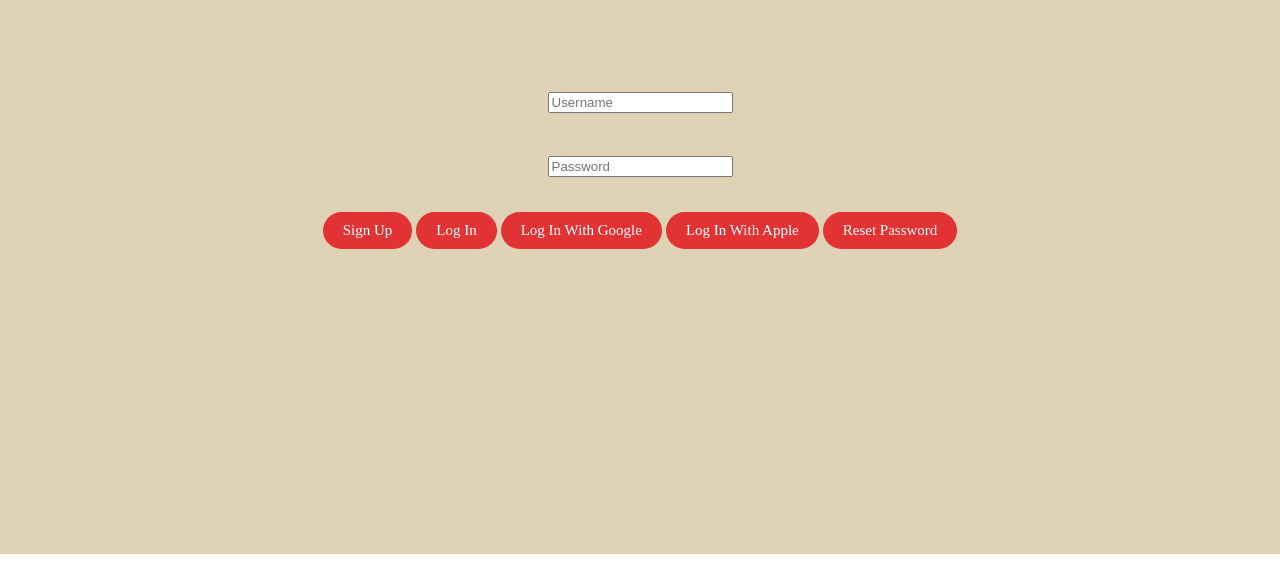
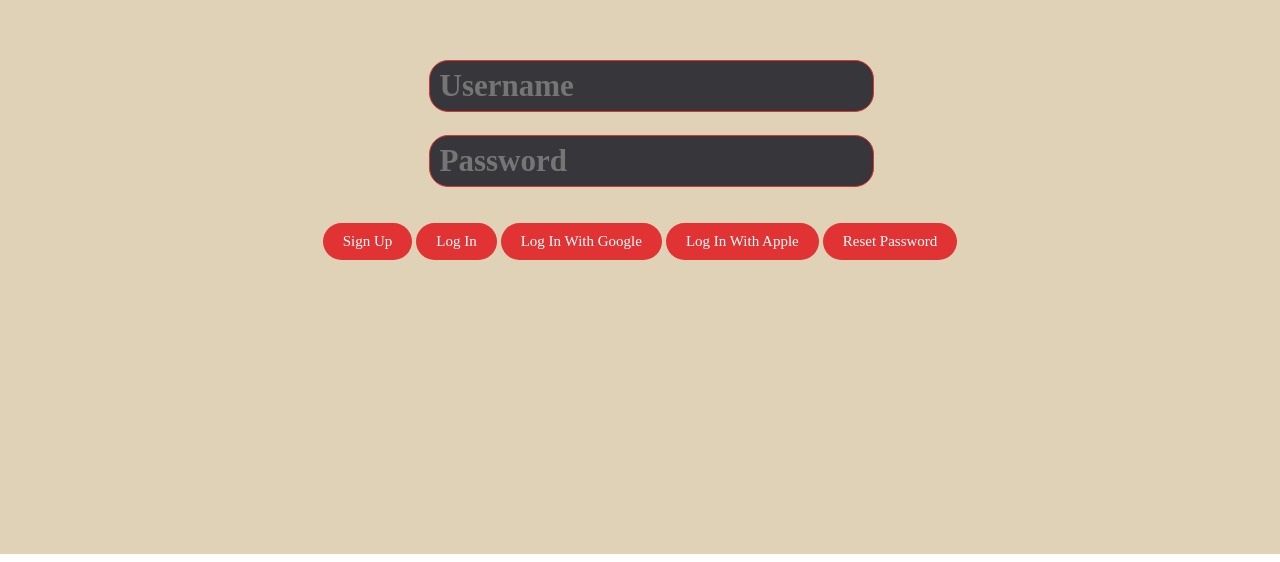
Before and after one commit to kunwarsahni01/MergeTrip, a React (Create React App) app in the folder mergetrip/: page /account in a window 1280 px wide. Shown: the part 246-808 px from the top of the page. Built offline with nearby package versions, Linux system fonts and the light colour scheme.

Commit message:
Ass styling to fields for login

```diff
--- a/mergetrip/public/index.html
+++ b/mergetrip/public/index.html
@@ -24,7 +24,7 @@
       work correctly both with client-side routing and a non-root public URL.
       Learn how to configure a non-root public URL by running `npm run build`.
     -->
-    <title>React App</title>
+    <title>MergeTrip</title>
   </head>
   <body>
     <noscript>You need to enable JavaScript to run this app.</noscript>
--- a/mergetrip/src/components/Account.css
+++ b/mergetrip/src/components/Account.css
@@ -29,6 +29,21 @@
   cursor: pointer;
   border-radius: 19px;
 }
+
+.Account-input {
+  background-color: #37363A;
+  width: 100%;
+  height: 50px;
+  border: 1px solid #E13234;
+  border-radius: 19px;
+  padding: 0 10px;
+  font-size: calc(15px + 2vmin);
+  font-family: Termina;
+  font-weight: 900;
+  color: rgb(0, 0, 0);
+  margin-bottom: .5rem;
+}
+
 .Account-link {
   color: #61dafb;
 }
--- a/mergetrip/src/components/Account.js
+++ b/mergetrip/src/components/Account.js
@@ -164,7 +164,7 @@ class SimpleForm extends Component {
       <div className="Account">
         <header className="Account-header">
           <div>
-            <input
+            <input className="Account-input"
               name="username"
               type="text"
               value={this.state.username}
@@ -173,7 +173,7 @@ class SimpleForm extends Component {
             />
           </div>
           <div>
-            <input
+            <input className="Account-input"
               name="password"
               type="text"
               value={this.state.password}
```
Also changed, not shown: mergetrip/public/manifest.json.
